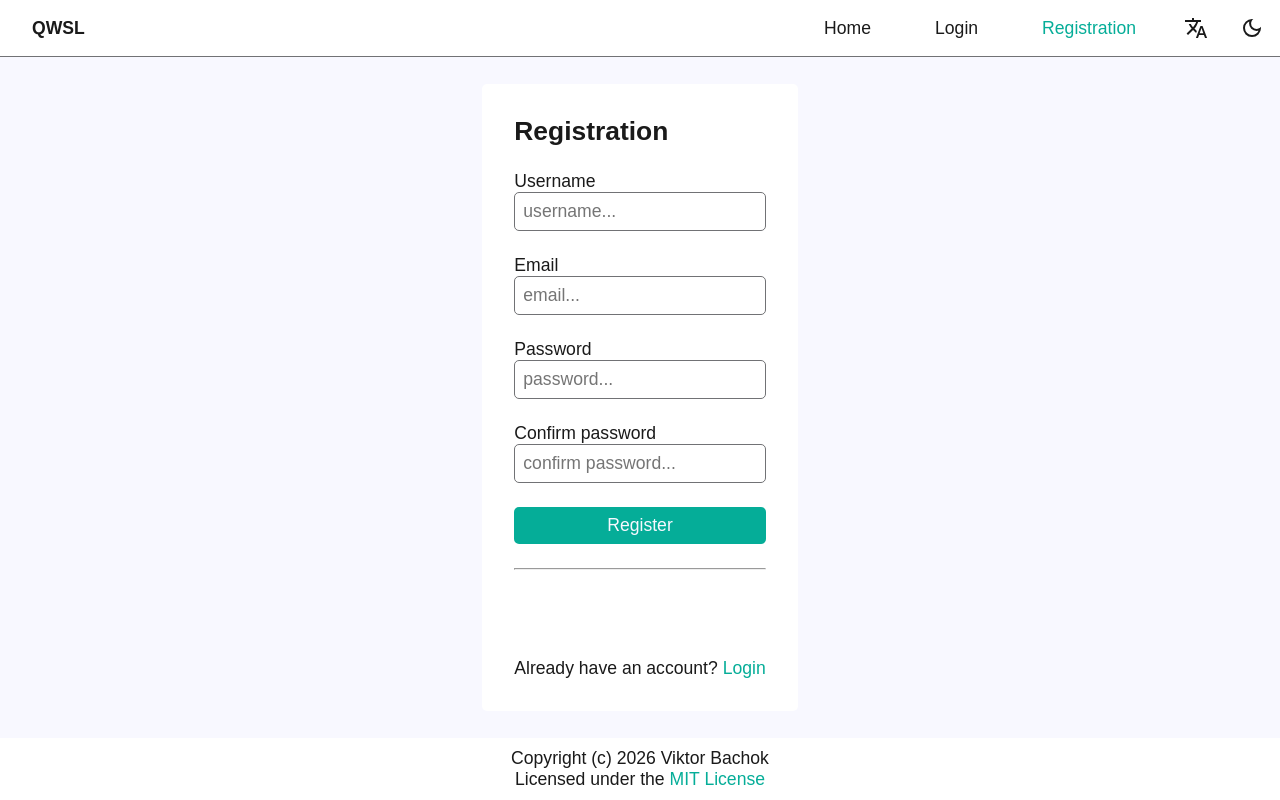
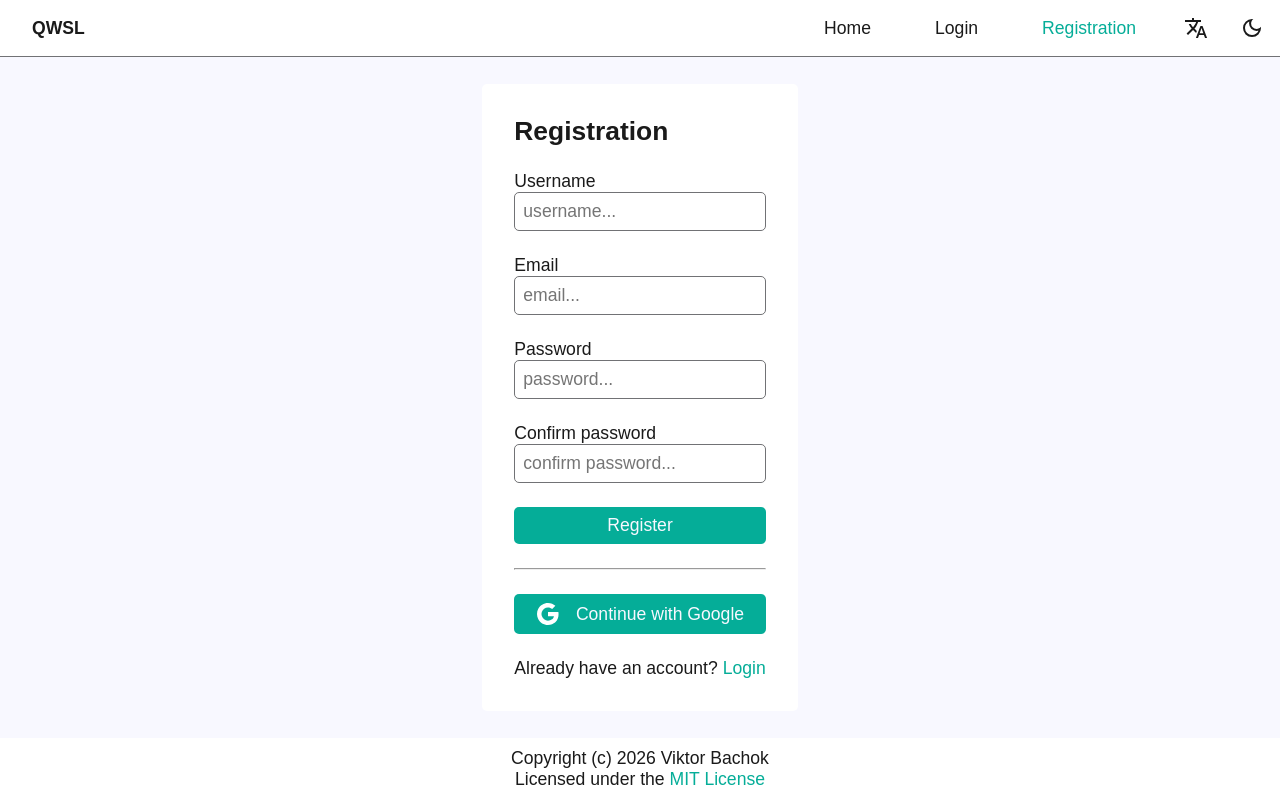
Before and after one commit to bachokviktor/qwshortlink, a React (Vite) app in the folder frontend/: page /register in a window 1280 px wide. Built offline with nearby package versions, Linux system fonts and the light colour scheme; no server answers.

Commit message:
Custom Google Sign In button

```diff
--- a/frontend/src/AuthContext.tsx
+++ b/frontend/src/AuthContext.tsx
@@ -15,10 +15,17 @@
   password: string;
 }
 
+interface CodeResponseInterface {
+  clientId: string;
+  credential: string;
+  select_by: string;
+}
+
 interface AuthContextInterface {
   user: null | UserInterface;
   isLoading: boolean;
   login: (credentials: CredentialsInterface) => void;
+  googleSignIn: (codeResponse: CodeResponseInterface) => void;
   logout: () => void;
   fetchUser: () => void;
 }
@@ -31,6 +38,7 @@
   user: {id: 0, username: "", email: "", first_name: "", last_name: "", verified: false },
   isLoading: true,
   login: () => {},
+  googleSignIn: () => {},
   logout: () => {},
   fetchUser: () => {}
 })
@@ -74,13 +82,26 @@
     }
   }
 
+  const googleSignIn = async (codeResponse: CodeResponseInterface) => {
+    try {
+      const response = await api.post("auth/google/", codeResponse)
+
+      localStorage.setItem("access-token", response.data.access)
+      localStorage.setItem("refresh-token", response.data.refresh)
+
+      await fetchUser()
+    } catch (error) {
+      throw error
+    }
+  }
+
   const logout = () => {
     localStorage.clear()
     setUser(null)
   }
 
   return (
-    <AuthContext.Provider value={{user, isLoading, login, logout, fetchUser}}>
+    <AuthContext.Provider value={{user, isLoading, login, googleSignIn, logout, fetchUser}}>
       {children}
     </AuthContext.Provider>
   )
--- a/frontend/src/components/Login.tsx
+++ b/frontend/src/components/Login.tsx
@@ -1,18 +1,11 @@
 import React, { useContext, useEffect, useState } from "react"
 import { Link, Navigate, useNavigate } from "react-router"
-import { GoogleLogin } from "@react-oauth/google"
+import { useGoogleLogin } from "@react-oauth/google"
 import { useTranslation } from "react-i18next"
 import AuthContext from "../AuthContext"
-import api from "../api"
 import "../i18n"
 
 import PasswordRequestReset from "./PasswordRequestReset"
-
-interface GoogleAuthInterface {
-  clientId: string;
-  credential: string;
-  select_by: string;
-}
 
 function Login() {
   const {t} = useTranslation()
@@ -53,18 +46,21 @@
     }
   }
 
-  const handleGoogleSignIn = async (credentialResponse: GoogleAuthInterface) => {
-    try {
-      const response = await api.post("auth/google/", credentialResponse)
+  const googleLogin = useGoogleLogin({
+    onSuccess: async (codeResponse: any) => {
+      try {
+        await auth.googleSignIn(codeResponse)
 
-      localStorage.setItem("access-token", response.data.access)
-      localStorage.setItem("refresh-token", response.data.refresh)
-
-      await auth.fetchUser()
-    } catch (error) {
+        navigate("/")
+      } catch (error) {
+        setErrorMessage(t("errors.badResponse"))
+      }
+    },
+    onError: () => {
       setErrorMessage(t("errors.badResponse"))
-    }
-  }
+    },
+    flow: "auth-code",
+  })
 
   if (auth.user) {
     return <Navigate to="/" />
@@ -115,22 +111,12 @@
 
         <hr/>
 
-        <div className="google-auth">
-          <GoogleLogin
-            onSuccess={credentialResponse => {
-              if (credentialResponse.clientId && credentialResponse.credential && credentialResponse.select_by) {
-                handleGoogleSignIn({
-                  clientId: credentialResponse.clientId,
-                  credential: credentialResponse.credential,
-                  select_by: credentialResponse.select_by
-                })
-              }
-            }}
-            onError={() => {
-              setErrorMessage(t("errors.badResponse"))
-            }}
-          />
-        </div>
+        <button className="btn btn-primary btn-google" onClick={() => googleLogin()}>
+          <svg xmlns="http://www.w3.org/2000/svg" height="24" viewBox="0 0 24 24" width="24">
+            <path d="M22.56 12.25c0-.78-.07-1.53-.2-2.25H12v4.26h5.92c-.26 1.37-1.04 2.53-2.21 3.31v2.77h3.57c2.08-1.92 3.28-4.74 3.28-8.09z" fill="#FFFFFF"/><path d="M12 23c2.97 0 5.46-.98 7.28-2.66l-3.57-2.77c-.98.66-2.23 1.06-3.71 1.06-2.86 0-5.29-1.93-6.16-4.53H2.18v2.84C3.99 20.53 7.7 23 12 23z" fill="#FFFFFF"/><path d="M5.84 14.09c-.22-.66-.35-1.36-.35-2.09s.13-1.43.35-2.09V7.07H2.18C1.43 8.55 1 10.22 1 12s.43 3.45 1.18 4.93l2.85-2.22.81-.62z" fill="#FFFFFF"/><path d="M12 5.38c1.62 0 3.06.56 4.21 1.64l3.15-3.15C17.45 2.09 14.97 1 12 1 7.7 1 3.99 3.47 2.18 7.07l3.66 2.84c.87-2.6 3.3-4.53 6.16-4.53z" fill="#FFFFFF"/><path d="M1 1h22v22H1z" fill="none"/>
+          </svg>
+          Continue with Google
+        </button>
 
         <p>{t("loginPage.forgotPassword")} <a href="#" onClick={(e: React.MouseEvent<HTMLAnchorElement>) => {e.preventDefault(); setIsRequestingReset(true)}}>{t("actions.reset")}</a></p>
 
--- a/frontend/src/components/Register.tsx
+++ b/frontend/src/components/Register.tsx
@@ -1,16 +1,10 @@
 import React, { useContext, useEffect, useState } from "react"
 import { Link, Navigate, useNavigate } from "react-router"
-import { GoogleLogin } from "@react-oauth/google"
+import { useGoogleLogin } from "@react-oauth/google"
 import { useTranslation } from "react-i18next"
 import AuthContext from "../AuthContext"
 import api from "../api"
 import "../i18n"
-
-interface GoogleAuthInterface {
-  clientId: string;
-  credential: string;
-  select_by: string;
-}
 
 function Register() {
   const {t} = useTranslation()
@@ -65,18 +59,21 @@
     }
   }
 
-  const handleGoogleSignIn = async (credentialResponse: GoogleAuthInterface) => {
-    try {
-      const response = await api.post("auth/google/", credentialResponse)
+  const googleLogin = useGoogleLogin({
+    onSuccess: async (codeResponse: any) => {
+      try {
+        await auth.googleSignIn(codeResponse)
 
-      localStorage.setItem("access-token", response.data.access)
-      localStorage.setItem("refresh-token", response.data.refresh)
-
-      await auth.fetchUser()
-    } catch (error) {
+        navigate("/")
+      } catch (error) {
+        setErrorMessage(t("errors.badResponse"))
+      }
+    },
+    onError: () => {
       setErrorMessage(t("errors.badResponse"))
-    }
-  }
+    },
+    flow: "auth-code",
+  })
 
   if (auth.user) {
     return <Navigate to="/" />
@@ -149,22 +146,12 @@
 
         <hr/>
 
-        <div className="google-auth">
-          <GoogleLogin
-            onSuccess={credentialResponse => {
-              if (credentialResponse.clientId && credentialResponse.credential && credentialResponse.select_by) {
-                handleGoogleSignIn({
-                  clientId: credentialResponse.clientId,
-                  credential: credentialResponse.credential,
-                  select_by: credentialResponse.select_by
-                })
-              }
-            }}
-            onError={() => {
-              setErrorMessage(t("errors.badResponse"))
-            }}
-          />
-        </div>
+        <button className="btn btn-primary btn-google" onClick={() => googleLogin()}>
+          <svg xmlns="http://www.w3.org/2000/svg" height="24" viewBox="0 0 24 24" width="24">
+            <path d="M22.56 12.25c0-.78-.07-1.53-.2-2.25H12v4.26h5.92c-.26 1.37-1.04 2.53-2.21 3.31v2.77h3.57c2.08-1.92 3.28-4.74 3.28-8.09z" fill="#FFFFFF"/><path d="M12 23c2.97 0 5.46-.98 7.28-2.66l-3.57-2.77c-.98.66-2.23 1.06-3.71 1.06-2.86 0-5.29-1.93-6.16-4.53H2.18v2.84C3.99 20.53 7.7 23 12 23z" fill="#FFFFFF"/><path d="M5.84 14.09c-.22-.66-.35-1.36-.35-2.09s.13-1.43.35-2.09V7.07H2.18C1.43 8.55 1 10.22 1 12s.43 3.45 1.18 4.93l2.85-2.22.81-.62z" fill="#FFFFFF"/><path d="M12 5.38c1.62 0 3.06.56 4.21 1.64l3.15-3.15C17.45 2.09 14.97 1 12 1 7.7 1 3.99 3.47 2.18 7.07l3.66 2.84c.87-2.6 3.3-4.53 6.16-4.53z" fill="#FFFFFF"/><path d="M1 1h22v22H1z" fill="none"/>
+          </svg>
+          Continue with Google
+        </button>
 
         <p>{t("registrationPage.haveAccount")} <Link to="/login">{t("auth.login")}</Link></p>
       </div>
--- a/frontend/src/index.css
+++ b/frontend/src/index.css
@@ -130,12 +130,19 @@
 .btn-svg svg {
   fill: var(--color-text);
   width: 1.5rem;
-  height: 1.5rem;;
+  height: 1.5rem;
 }
 
-.google-auth span {
-  position: relative;
-  color: var(--color-text-dark);
+.btn-google {
+  display: flex;
+  align-items: center;
+  justify-content: center;
+  gap: 1rem;
+}
+
+.btn-google svg {
+  width: 1.5rem;
+  height: 1.5rem;
 }
 
 /*
```
